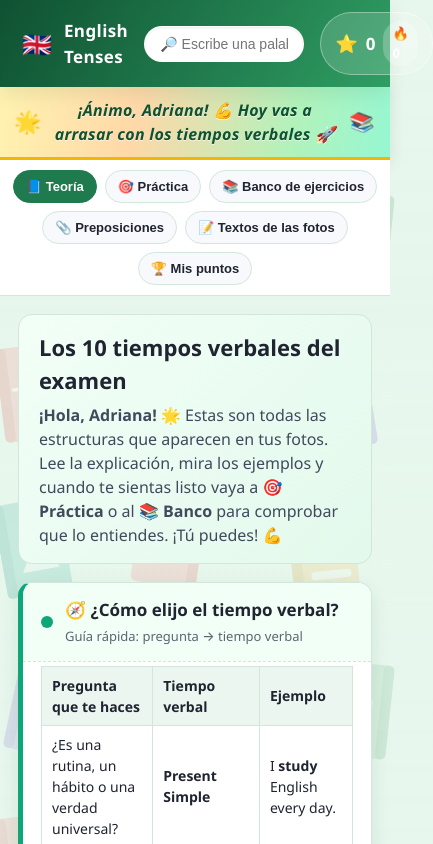
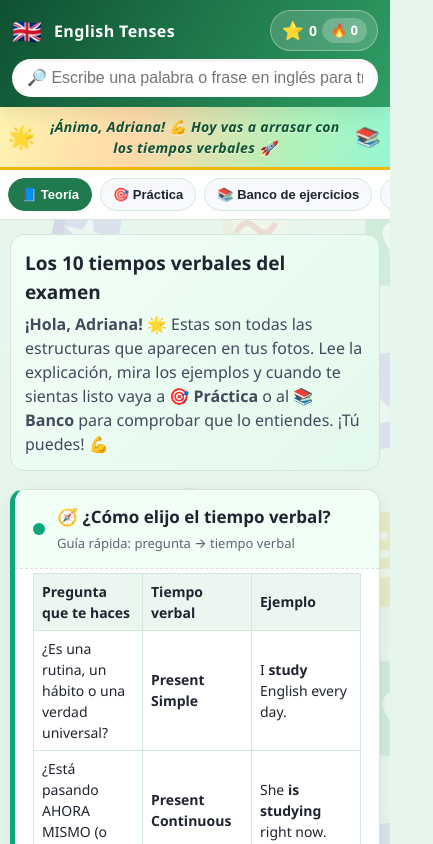
Before and after one commit to Mara1978-val/english-tenses-bachiller, a plain HTML site: page index.html in a window 390 px wide. Shown: the top 844 px of the page, 433 px wide, since content can reach past the window. Drawn offline with Linux system fonts and the light colour scheme.

Commit message:
Arregla el corte en Android: cabecera en 2 filas, pestanas deslizables, tablas sin desborde y altura de cabecera sincronizada

```diff
--- a/app.js
+++ b/app.js
@@ -848,6 +848,19 @@ document.addEventListener("DOMContentLoaded", ()=>{
   initWordTips();
   initSelectionTip();
 
+  /* La cabecera cambia de alto en móvil (el diccionario pasa a 2ª fila):
+     medimos y lo indicamos para que las pestañas sticky no se solapen */
+  function syncTopbarH(){
+    const tb = document.querySelector(".topbar");
+    if(!tb) return;
+    const h = tb.offsetHeight;
+    document.documentElement.style.setProperty("--topbar-h", (h > 0 ? h : 64) + "px");
+  }
+  syncTopbarH();
+  window.addEventListener("resize", syncTopbarH);
+  window.addEventListener("orientationchange", ()=> setTimeout(syncTopbarH, 250));
+  window.addEventListener("load", syncTopbarH);
+
   document.querySelectorAll(".tab").forEach(t=>{
     t.addEventListener("click", ()=> switchTab(t.dataset.tab));
   });
--- a/styles.css
+++ b/styles.css
@@ -13,8 +13,10 @@
   --radius:14px;
 }
 *{box-sizing:border-box}
+html{overflow-x:clip}
 body{
   margin:0;
+  overflow-x:clip; /* por si algo desborda, la página nunca se corta en horizontal */
   font-family:"Segoe UI",system-ui,-apple-system,Roboto,Helvetica,Arial,sans-serif;
   color:var(--ink);
   line-height:1.5;
@@ -41,15 +43,6 @@ body{
 .brand .logo{font-size:32px}
 .brand h1{margin:0;font-size:20px;letter-spacing:.4px}
 .brand p{margin:0;font-size:12px;opacity:.85}
-@media(max-width:760px){
-  .brand p{display:none}
-  .brand h1{font-size:16px}
-  .brand .logo{font-size:24px}
-  .dict{min-width:110px}
-  .dict input{padding:7px 11px;font-size:13px}
-  .points-box{padding:6px 10px;font-size:14px;gap:5px}
-  .points-box .pts-label{display:none}
-}
 
 /* ---------- Cartel de ánimo para Adriana ---------- */
 .cheer{
@@ -106,7 +99,7 @@ body{
 
 /* ---------- Tooltip al pasar el ratón sobre una palabra ---------- */
 .word-tip,.sel-tip{
-  position:fixed;z-index:80;max-width:330px;
+  position:fixed;z-index:80;max-width:min(330px,86vw);
   background:#0f3d2e;color:#fff;border-radius:10px;
   padding:8px 11px;font-size:13.5px;line-height:1.45;
   box-shadow:0 10px 26px rgba(0,0,0,.3);pointer-events:none;
@@ -123,7 +116,7 @@ body{
 .tabs{
   display:flex;gap:8px;flex-wrap:wrap;justify-content:center;
   padding:14px 12px;background:#fff;border-bottom:1px solid var(--border);
-  position:sticky;top:64px;z-index:40;
+  position:sticky;top:var(--topbar-h,64px);z-index:40;
 }
 .tab{
   border:1px solid var(--border);background:#f8f9fd;color:var(--ink);
@@ -293,17 +286,59 @@ button.danger:hover{background:#ffe3e3}
   position:fixed;left:50%;bottom:26px;transform:translateX(-50%) translateY(80px);
   background:#1f2430;color:#fff;padding:12px 22px;border-radius:999px;
   font-weight:700;font-size:15px;opacity:0;pointer-events:none;transition:.3s;z-index:100;
+  max-width:calc(100vw - 32px);white-space:normal;text-align:center;
 }
 .toast.show{opacity:1;transform:translateX(-50%) translateY(0)}
 
 footer{text-align:center;color:var(--muted);font-size:13px;padding:20px}
 
+/* ---------- Móvil / tablet: nada debe desbordar ---------- */
+@media(max-width:760px){
+  /* Cabecera: marca + puntos arriba, diccionario en su propia fila (siempre visible) */
+  .topbar{flex-wrap:wrap;gap:8px 10px;padding:10px 12px}
+  .brand{flex:0 1 auto;min-width:0}
+  .brand p{display:none}
+  .brand h1{font-size:16px;white-space:nowrap}
+  .brand .logo{font-size:24px}
+  .points-box{flex:none;margin-left:auto;padding:6px 10px;font-size:14px;gap:5px}
+  .points-box .pts-label{display:none}
+  .dict{flex:1 1 100%;order:3;max-width:none;min-width:0}
+  .dict input{padding:9px 14px;font-size:16px} /* 16px: evita el zoom automático al enfocar */
+
+  /* Pestañas: una sola fila que se desliza, nunca se cortan */
+  .tabs{
+    flex-wrap:nowrap;justify-content:flex-start;overflow-x:auto;
+    -webkit-overflow-scrolling:touch;scrollbar-width:none;padding:8px 8px;
+  }
+  .tabs::-webkit-scrollbar{display:none}
+  .tab{flex:none;white-space:nowrap;padding:8px 12px;font-size:13px}
+
+  /* Fondo: sin attachment fixed (mejor rendimiento en Android) */
+  body{background-attachment:scroll, scroll}
+
+  /* Tablas: el texto nunca empuja la página fuera de la pantalla */
+  .form-table{table-layout:fixed}
+  .form-table th{width:auto}
+  .form-table td,.form-table th{word-break:break-word;overflow-wrap:anywhere;padding:7px 8px}
+
+  /* Textos largos y soluciones */
+  .q,.feedback,.ex .en,.paragraph{overflow-wrap:anywhere}
+  .q .blank{min-width:96px}
+  main{padding:14px 10px 60px}
+  .intro{padding:14px 14px}
+  .intro h2{font-size:19px}
+  .ex-card,.text-card{padding:14px}
+  .cheer{gap:8px;padding:9px 10px}
+  .cheer #cheerText{font-size:14px}
+}
+
 @media(max-width:640px){
-  .brand h1{font-size:17px}
-  .tabs{top:60px;padding:10px 8px}
-  .tab{padding:8px 12px;font-size:13px}
   .answer-row{flex-direction:column;align-items:stretch}
   button.btn{width:100%}
+  input.txt{min-width:0;width:100%}
+  .stat-grid{grid-template-columns:1fr 1fr}
+  .stat{padding:12px 8px}
+  .stat .num{font-size:26px}
 }
 
 /* ---------- Pantallas anchas: aprovechamos el ancho ---------- */
```
